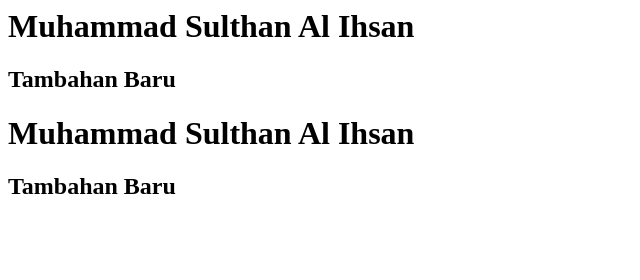
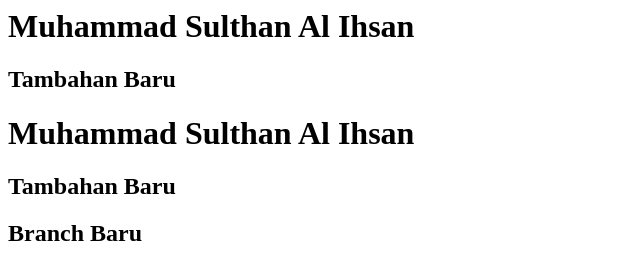
Before and after one commit to sulthanalihsan/tutorial, a plain HTML site: page index.html in a window 1280 px wide. Shown: the whole page, without its empty margins (0-640 px from the left). Drawn offline with Linux system fonts and the light colour scheme.

Commit message:
branch baru

```diff
--- a/index.html
+++ b/index.html
@@ -2,3 +2,4 @@
 <h2>Tambahan Baru</h2>
 <h1>Muhammad Sulthan Al Ihsan</h1>
 <h2>Tambahan Baru</h2>
+<h2>Branch Baru</h2>
```
